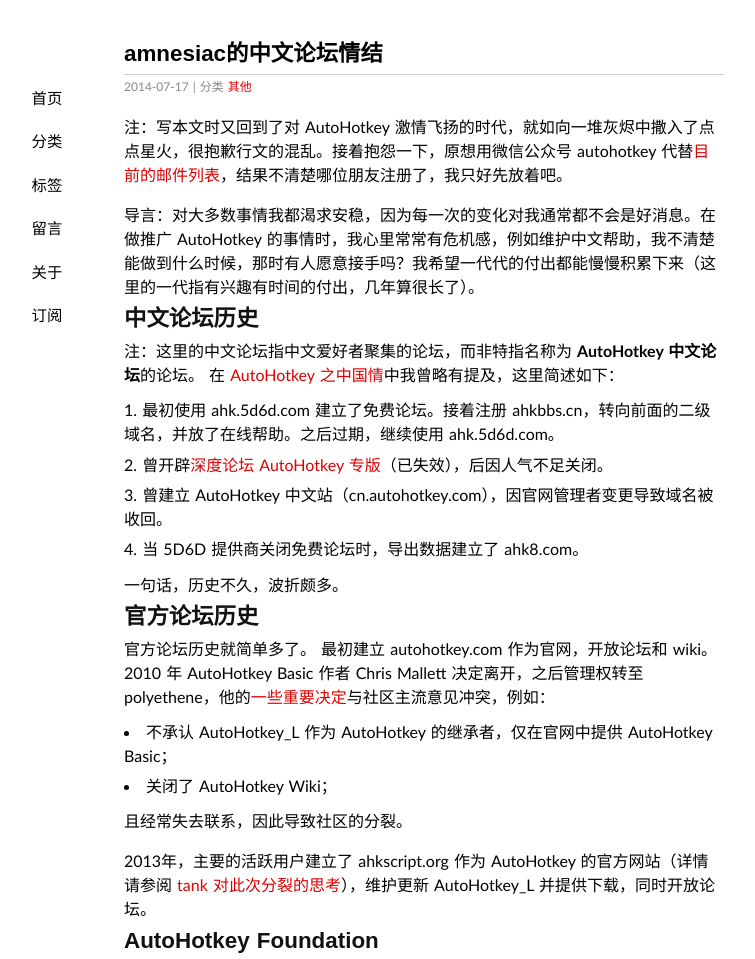
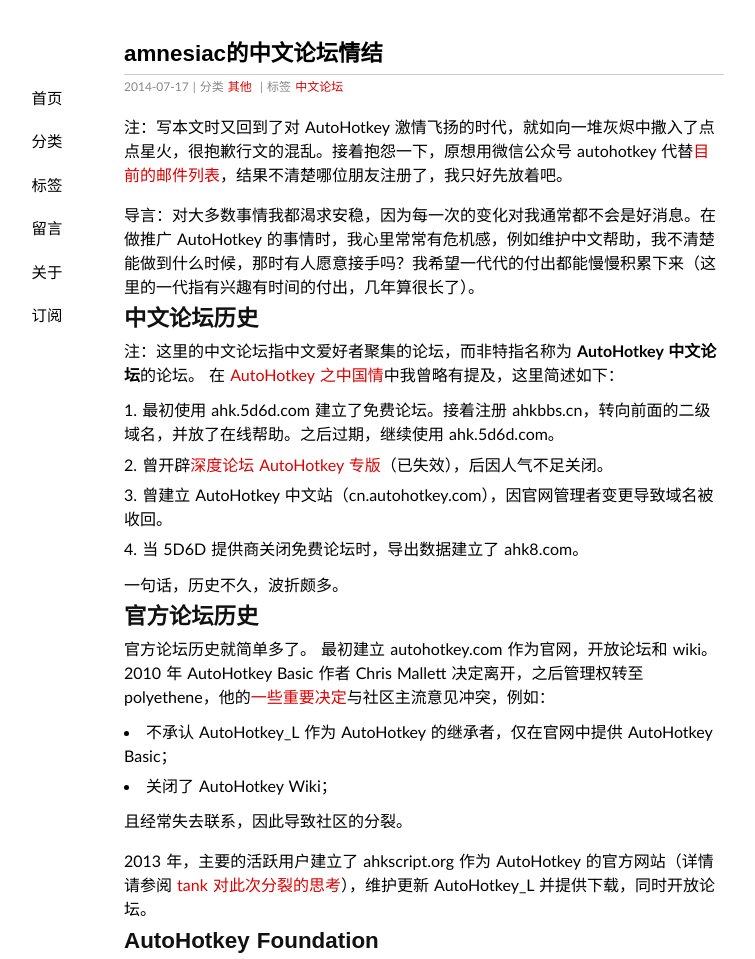
Before and after one commit to amnesiac10/amnesiac10.github.io, a Jekyll site: the page built from _posts/2014-07-18-my-complex-for-chinese-forum.md, in a window 1280 px wide. Shown: the top 959 px of the page, without its empty margins (216-971 px from the left). Built offline with Jekyll 4.4.1, drawn with Linux system fonts in a browser that asks for light colours; some web fonts are replaced; Markdown is read by kramdown in place of the engine named in the settings; comment, search, counter and statistics services are not loaded.

Commit message:
Update the post for this day.

```diff
--- a/_posts/2014-07-18-my-complex-for-chinese-forum.md
+++ b/_posts/2014-07-18-my-complex-for-chinese-forum.md
@@ -4,7 +4,7 @@
 title: amnesiac的中文论坛情结
 thread: 1
 categories: 其他
-tags:
+tags: 中文论坛
 ---
 注：写本文时又回到了对 AutoHotkey 激情飞扬的时代，就如向一堆灰烬中撒入了点点星火，很抱歉行文的混乱。接着抱怨一下，原想用微信公众号 autohotkey 代替[目前的邮件列表](http://lists.sourceforge.net/lists/listinfo/ahkcn-user)，结果不清楚哪位朋友注册了，我只好先放着吧。
 
@@ -12,7 +12,7 @@
 
 ## 中文论坛历史
 注：这里的中文论坛指中文爱好者聚集的论坛，而非特指名称为 **AutoHotkey 中文论坛**的论坛。
-在 [AutoHotkey 之中国情](http://zhuanlan.zhihu.com/autohotkey/19737093)中我曾略有提及，这里简述如下：
+在 [AutoHotkey 之中国情](http://amnesiac10.github.io/2014/07/18/chinese-complex-of-autohotkey.html)中我曾略有提及，这里简述如下：
 
 2. 最初使用 ahk.5d6d.com 建立了免费论坛。接着注册 ahkbbs.cn，转向前面的二级域名，并放了在线帮助。之后过期，继续使用 ahk.5d6d.com。
 2. 曾开辟[深度论坛 AutoHotkey 专版](http://soft.deepin.org/thread.php?fid=277)（已失效），后因人气不足关闭。
@@ -30,7 +30,7 @@
 
 且经常失去联系，因此导致社区的分裂。
 
-2013年，主要的活跃用户建立了 ahkscript.org 作为 AutoHotkey 的官方网站（详情请参阅 [tank 对此次分裂的思考](http://ahkscript.org/boards/viewtopic.php?f=3&t=7)），维护更新 AutoHotkey_L 并提供下载，同时开放论坛。
+2013 年，主要的活跃用户建立了 ahkscript.org 作为 AutoHotkey 的官方网站（详情请参阅 [tank 对此次分裂的思考](http://ahkscript.org/boards/viewtopic.php?f=3&t=7)），维护更新 AutoHotkey_L 并提供下载，同时开放论坛。
 
 ## AutoHotkey Foundation
 为了避免再次分裂的隐患，ahkscript.org 管理者于 2014 年[成立了 AutoHotkey Foundation LLC](http://ahkscript.org/foundation/history.html)，以支持 AutoHotkey 的自由开放和持续发展。该机构主要为 AutoHotkey 提供组织、法务和财政上的支持：
@@ -52,7 +52,7 @@
 * autohotkey.com
 
 每个都代表着随风逝去的大量心血，接下来又会是什么？ahk8.com 和 ahkscript.org 并非二选一，但 AutoHotkey 中文用户本身不多（指愿意上论坛的），我不愿意看到再次一分为二。
-从持续性而言，ahk8.com 与 autohotkey.com 几乎没有区别。在 [AutoHotkey 之中国情](http://zhuanlan.zhihu.com/autohotkey/19737093)中我曾提到许多中文爱好者为 AutoHotkey 付出很多，为什么中文论坛的人气那么差（可与 [AutoIt 中文论坛](http://www.autoitx.com)比较）？
+从持续性而言，ahk8.com 与 autohotkey.com 几乎没有区别。在 [AutoHotkey 之中国情](http://amnesiac10.github.io/2014/07/18/chinese-complex-of-autohotkey.html)中我曾提到许多中文爱好者为 AutoHotkey 付出很多，为什么中文论坛的人气那么差（可与 [AutoIt 中文论坛](http://www.autoitx.com)比较）？
 
 ## 我的期望
 一直以来，我都希望有一个供中文用户交流的稳定场所。只有在稳定的前提下，才能持续并向前发展。这几年一路走来，供中文用户交流的场所一直都有，却不够稳定，几度起落（更换域名、空间、论坛程序等），且管理时有时无、广告充斥、许多问题无人回答等。我和其他许多爱好者曾付出大量心血管理论坛、写教程、翻译维护帮助、帮助新人解决问题、推广等，其中的许多努力都没有成为历史积淀而是随时间流逝了。与 AutoIt 比起来，AutoHotkey 今日的冷清与此不无关系。
```
